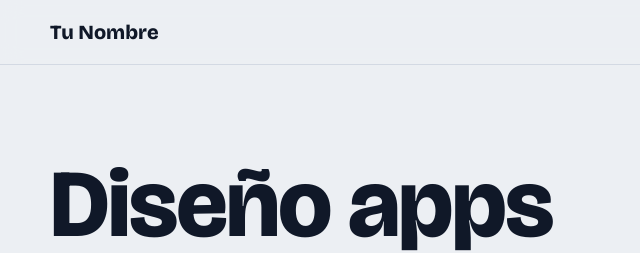
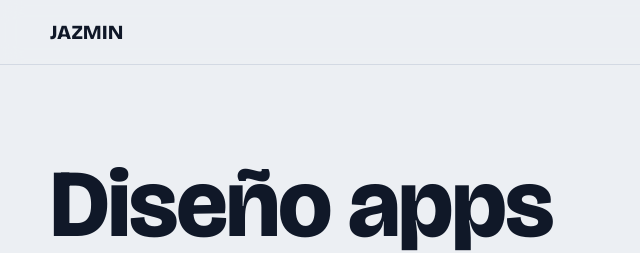
Before and after one commit to barriosjazmin1212-create/PORTAFOLIO, a plain HTML site: page index.html in a window 1280 px wide. Shown: the top 253 px of the page, 0-640 px from the left. Drawn offline with nearby package versions, Linux system fonts and the light colour scheme.

Commit message:
Update index.html

```diff
--- a/index.html
+++ b/index.html
@@ -117,7 +117,7 @@ footer .wrap{display:flex;flex-wrap:wrap;justify-content:space-between;gap:.6rem
 
 <header>
   <div class="wrap nav">
-    <a class="logo" href="#inicio">Tu Nombre</a>
+    <a class="logo" href="#inicio">JAZMIN</a>
     <button class="burger" aria-label="Abrir menú" aria-expanded="false" aria-controls="menu"><span></span></button>
     <nav class="menu" id="menu" aria-label="Principal">
       <a href="#proyectos">Proyectos</a>
```
